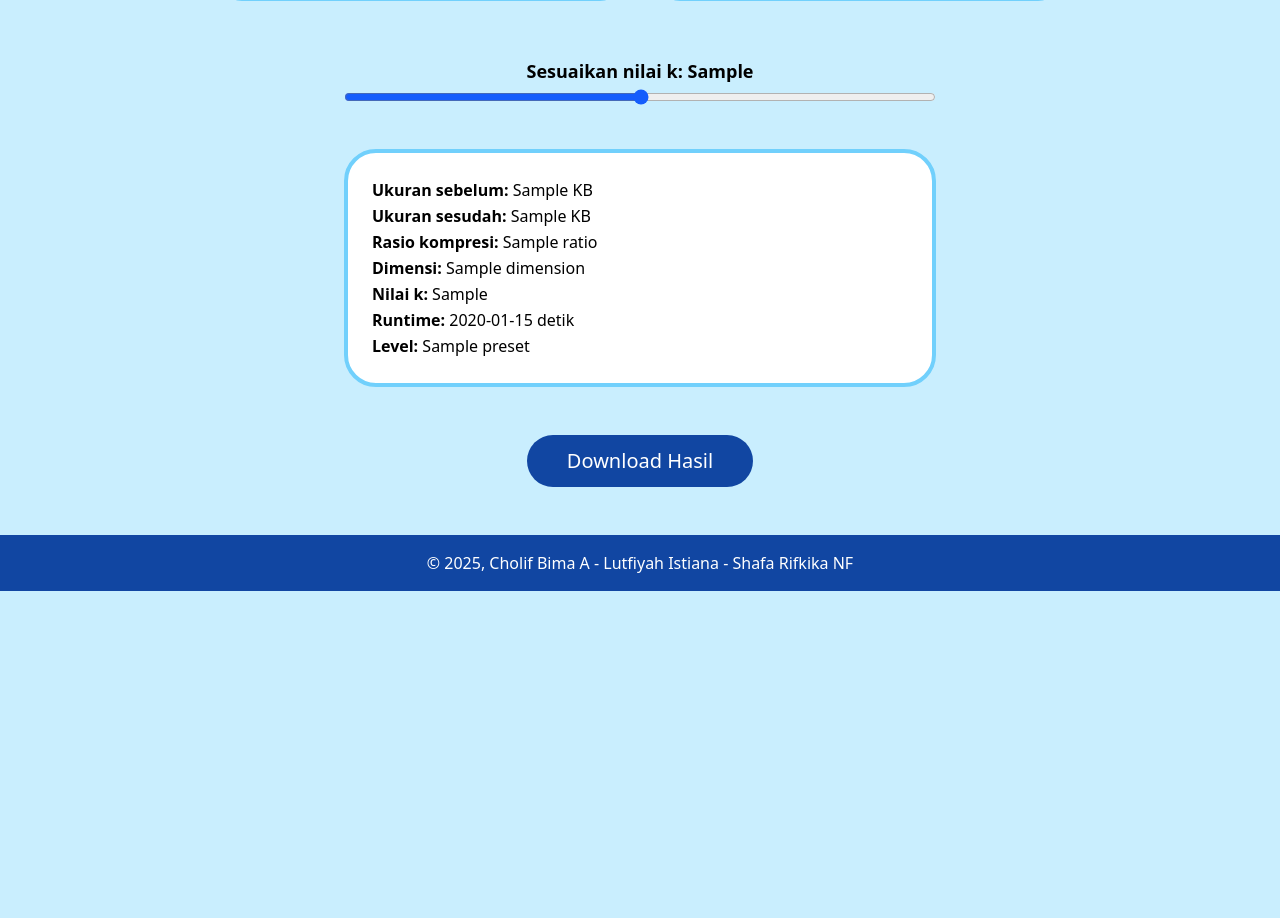
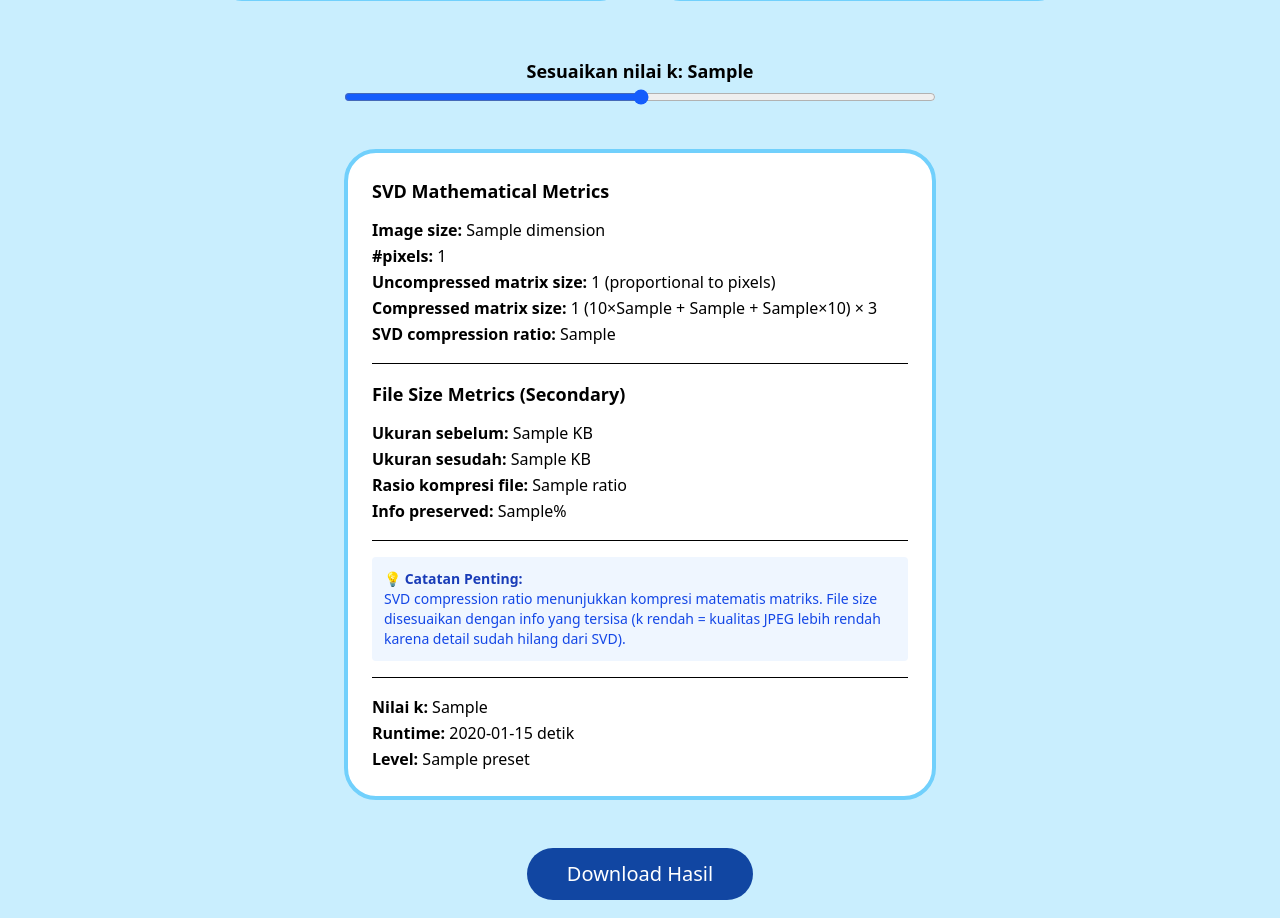
Before and after one commit to Cholifbima/SVD-Image-Compression, a Flask app: template src/app/templates/result.html in a window 1280 px wide. Shown: the part 573-1491 px from the top of the page. Before the commit the page ends 1164 px from the top, so only its background shows below. Run offline with Flask 2, Linux system fonts and the light colour scheme; the template is opened without the code that fills it: most values are stand-ins (such as "Sample title", 1, 10 or a date in 2020); style sheets or scripts are compiled from the project's sources; some libraries are stand-ins or nearby versions.

Commit message:
fix ukuran file besar + fix bug slider k

```diff
--- a/src/app.py
+++ b/src/app.py
@@ -97,7 +97,18 @@ def compress():
         dest_path = out_path
 
     ratio = (before_size - after_size) / before_size * 100
-    ratio_str = f"{ratio:.2f}%" if ratio >= 0 else f"+{abs(ratio):.2f}% (lebih besar)"
+    ratio_str = f"{ratio:.2f}%" if ratio >=0 else f"+{abs(ratio):.2f}% (lebih besar)"
+
+    # Calculate mathematical SVD compression metrics
+    total_pixels = height * width
+    uncompressed_matrix_size = total_pixels * 3  # RGB channels
+    compressed_matrix_size = (height * k + k + k * width) * 3  # U + S + Vt per channel
+    svd_compression_ratio = uncompressed_matrix_size / compressed_matrix_size
+
+    print(f"DEBUG Math: h={height}, w={width}, k={k}")
+    print(f"DEBUG Math: uncompressed={uncompressed_matrix_size}, compressed={compressed_matrix_size}")
+    print(f"DEBUG Math: SVD ratio={svd_compression_ratio:.2f}")
+    print(f"DEBUG File: before={before_size}, after={after_size}, ratio={(before_size-after_size)/before_size*100:.2f}%")
 
     cache_entry = {
         "output_filename": after_basename,
@@ -115,7 +126,7 @@ def compress():
     return render_template(
         "result.html",
         before_fname=os.path.basename(in_path),
-        after_fname=after_basename,
+        after_fname=os.path.basename(dest_path),
         runtime=f"{runtime:.3f}",
         ratio=ratio_str,
         dimension=f"{height}×{width}",
@@ -123,6 +134,14 @@ def compress():
         after_size_kb=f"{after_size / 1024:.2f}",
         k=k,
         preset=preset if preset else 'custom',
+        # SVD mathematical metrics
+        total_pixels=total_pixels,
+        uncompressed_matrix_size=uncompressed_matrix_size,
+        compressed_matrix_size=compressed_matrix_size,
+        svd_compression_ratio=f"{svd_compression_ratio:.2f}",
+        height=height,
+        width=width,
+        info_preserved=f"{(k/min(height,width))*100:.1f}",
     )
 
 
@@ -146,9 +165,12 @@ def preview(fname):
 
 @app.route('/recompress', methods=['POST'])
 def recompress():
-    """Ajax endpoint to recompress original image with a new k value (with caching)."""
+    """Ajax endpoint to recompress original image with a new k value."""
     fname = request.form.get('fname')  # original uploaded filename
     k_val = request.form.get('k')
+
+    print(f"DEBUG: Recompress called with fname={fname}, k={k_val}")  # Debug log
+
     if not fname or not k_val:
         return jsonify({'error': 'Parameter missing'}), 400
     try:
@@ -160,65 +182,52 @@ def recompress():
     if not os.path.exists(orig_path):
         return jsonify({'error': 'file not found'}), 404
 
-    file_hash = get_file_hash(orig_path)
-    cache_key = f"{file_hash}_{k}"
-    cache_data = load_cache(app.config["CACHE_FILE"])
+    try:
+        # Compress again - FORCE no cache
+        out_path, runtime, before_size, after_size, height, width = compress_image(orig_path, k)
 
-    if cache_key in cache_data:
-        cached_result = cache_data[cache_key]
-        cached_file_path = os.path.join(app.config["CACHE_FOLDER"], cached_result["output_filename"])
+        print(f"DEBUG: SVD result - before:{before_size}, after:{after_size}, h:{height}, w:{width}")  # Debug log
 
-        if os.path.exists(cached_file_path):
-            # Copy to upload folder
-            dest_path = os.path.join(app.config["UPLOAD_FOLDER"], cached_result["output_filename"])
-            shutil.copy2(cached_file_path, dest_path)
+        # ensure file reachable via preview route
+        dest_basename = os.path.basename(out_path)
+        dest_path = os.path.join(app.config['UPLOAD_FOLDER'], dest_basename)
+        try:
+            shutil.move(out_path, dest_path)
+        except Exception as e:
+            print(f"DEBUG: Move failed: {e}")
+            dest_path = out_path
 
-            return jsonify({
-                'url': url_for('preview', fname=cached_result["output_filename"]),
-                'k': k,
-                'runtime': f"{cached_result['runtime']:.3f} (cached)",
-                'before_kb': cached_result["before_size_kb"],
-                'after_kb': cached_result["after_size_kb"],
-                'ratio': cached_result["ratio_str"].replace('%', ''),
-                'dimension': cached_result["dimension"]
-            })
+        ratio = (before_size - after_size) / before_size * 100
 
-    out_path, runtime, before_size, after_size, height, width = compress_image(orig_path, k)
+        # Calculate mathematical SVD compression metrics
+        total_pixels = height * width
+        uncompressed_matrix_size = total_pixels * 3  # RGB channels
+        compressed_matrix_size = (height * k + k + k * width) * 3  # U + S + Vt per channel
+        svd_compression_ratio = uncompressed_matrix_size / compressed_matrix_size
 
-    dest_basename = os.path.basename(out_path)
-    cache_file_path = os.path.join(app.config["CACHE_FOLDER"], dest_basename)
-    shutil.copy2(out_path, cache_file_path)
+        print(f"DEBUG: Math metrics - pixels:{total_pixels}, ratio:{svd_compression_ratio}")  # Debug log
 
-    dest_path = os.path.join(app.config['UPLOAD_FOLDER'], dest_basename)
-    try:
-        shutil.move(out_path, dest_path)
-    except Exception:
-        dest_path = out_path
+        return jsonify({
+            'url': url_for('preview', fname=os.path.basename(dest_path)),
+            'k': k,
+            'runtime': f"{runtime:.3f}",
+            'before_kb': f"{before_size/1024:.2f}",
+            'after_kb': f"{after_size/1024:.2f}",
+            'ratio': f"{ratio:.2f}",
+            'dimension': f"{height}×{width}",
+            # SVD mathematical metrics
+            'total_pixels': total_pixels,
+            'uncompressed_matrix_size': uncompressed_matrix_size,
+            'compressed_matrix_size': compressed_matrix_size,
+            'svd_compression_ratio': f"{svd_compression_ratio:.2f}",
+            'height': height,
+            'width': width,
+            'info_preserved': f"{(k/min(height,width))*100:.1f}"
+        })
 
-    ratio = (before_size - after_size) / before_size * 100
-
-    cache_entry = {
-        "output_filename": dest_basename,
-        "runtime": runtime,
-        "ratio_str": f"{ratio:.2f}%",
-        "dimension": f"{height}×{width}",
-        "before_size_kb": f"{before_size / 1024:.2f}",
-        "after_size_kb": f"{after_size / 1024:.2f}",
-        "timestamp": time.time()
-    }
-
-    cache_data[cache_key] = cache_entry
-    save_cache(app.config["CACHE_FILE"], cache_data)
-
-    return jsonify({
-        'url': url_for('preview', fname=os.path.basename(dest_path)),
-        'k': k,
-        'runtime': f"{runtime:.3f}",
-        'before_kb': f"{before_size/1024:.2f}",
-        'after_kb': f"{after_size/1024:.2f}",
-        'ratio': f"{ratio:.2f}",
-        'dimension': f"{height}×{width}"
-    })
+    except Exception as e:
+        print(f"ERROR in recompress: {e}")  # Error log
+        return jsonify({'error': f'Compression failed: {str(e)}'}), 500
 
 
 @app.route('/cache/clear', methods=['POST'])
--- a/src/app/templates/result.html
+++ b/src/app/templates/result.html
@@ -45,10 +45,27 @@
         </div>
 
         <div id="stats" class="bg-white border-4 border-biru rounded-4xl p-6 w-3/4 md:w-1/2 text-base leading-relaxed mt-4">
+            <h4 class="font-bold text-lg mb-3">SVD Mathematical Metrics</h4>
+            <p><strong>Image size:</strong> {{ dimension }}</p>
+            <p><strong>#pixels:</strong> {{ total_pixels }}</p>
+            <p><strong>Uncompressed matrix size:</strong> {{ uncompressed_matrix_size }} (proportional to pixels)</p>
+            <p><strong>Compressed matrix size:</strong> {{ compressed_matrix_size }} ({{ height }}×{{ k }} + {{ k }} + {{ k }}×{{ width }}) × 3</p>
+            <p><strong>SVD compression ratio:</strong> {{ svd_compression_ratio }}</p>
+
+            <hr class="my-4">
+            <h4 class="font-bold text-lg mb-3">File Size Metrics (Secondary)</h4>
             <p><strong>Ukuran sebelum:</strong> {{ before_size_kb }} KB</p>
             <p><strong>Ukuran sesudah:</strong> {{ after_size_kb }} KB</p>
-            <p><strong>Rasio kompresi:</strong> {{ ratio }}</p>
-            <p><strong>Dimensi:</strong> {{ dimension }}</p>
+            <p><strong>Rasio kompresi file:</strong> {{ ratio }}</p>
+            <p><strong>Info preserved:</strong> <span id="infoPreserved">{{ info_preserved }}%</span></p>
+
+            <hr class="my-4">
+            <div class="bg-blue-50 p-3 rounded text-sm">
+                <p class="font-semibold text-blue-800">💡 Catatan Penting:</p>
+                <p class="text-blue-700">SVD compression ratio menunjukkan kompresi matematis matriks. File size disesuaikan dengan info yang tersisa (k rendah = kualitas JPEG lebih rendah karena detail sudah hilang dari SVD).</p>
+            </div>
+
+            <hr class="my-4">
             <p><strong>Nilai k:</strong> {{ k }}</p>
             <p><strong>Runtime:</strong> {{ runtime }} detik</p>
             <p><strong>Level:</strong> {{ preset }}</p>
@@ -62,6 +79,56 @@
         <div class="w-full bg-biru-tua text-white text-center py-4">&copy; 2025, Cholif Bima A - Lutfiyah Istiana - Shafa Rifkika NF</div>
     </footer>
 
-    <script src="{{ url_for('static', filename='js/result-page.js') }}"></script>
+    <script>
+        const debounceDelay=400;
+        let timer=null;
+        const slider=document.getElementById('kSlider');
+        const kLabel=document.getElementById('kVal');
+        const img=document.getElementById('compressedImg');
+        const statsDiv=document.getElementById('stats');
+        const dlBtn=document.getElementById('downloadBtn');
+        const origName='{{ before_fname }}';
+
+        slider.oninput=()=>{
+            kLabel.textContent=slider.value;
+            if(timer) clearTimeout(timer);
+            timer=setTimeout(doRecompress, debounceDelay);
+        };
+
+        function doRecompress(){
+            const fd=new FormData();
+            fd.append('fname', origName);
+            fd.append('k', slider.value);
+            fetch('/recompress', {method:'POST', body:fd})
+              .then(r=>r.json()).then(d=>{
+                if(d.error){console.error(d.error);return;}
+                img.src=d.url+'?'+Date.now();
+                statsDiv.innerHTML=`<h4 class="font-bold text-lg mb-3">SVD Mathematical Metrics</h4>
+                    <p><strong>Image size:</strong> ${d.dimension}</p>
+                    <p><strong>#pixels:</strong> ${d.total_pixels}</p>
+                    <p><strong>Uncompressed matrix size:</strong> ${d.uncompressed_matrix_size} (proportional to pixels)</p>
+                    <p><strong>Compressed matrix size:</strong> ${d.compressed_matrix_size} (${d.height}×${d.k} + ${d.k} + ${d.k}×${d.width}) × 3</p>
+                    <p><strong>SVD compression ratio:</strong> ${d.svd_compression_ratio}</p>
+
+                    <hr class="my-4">
+                    <h4 class="font-bold text-lg mb-3">File Size Metrics (Secondary)</h4>
+                    <p><strong>Ukuran sebelum:</strong> ${d.before_kb} KB</p>
+                    <p><strong>Ukuran sesudah:</strong> ${d.after_kb} KB</p>
+                    <p><strong>Rasio kompresi file:</strong> ${d.ratio}%</p>
+                    <p><strong>Info preserved:</strong> <span id="infoPreserved">${d.info_preserved}%</span></p>
+
+                    <hr class="my-4">
+                    <div class="bg-blue-50 p-3 rounded text-sm">
+                        <p class="font-semibold text-blue-800">💡 Catatan Penting:</p>
+                        <p class="text-blue-700">SVD compression ratio menunjukkan kompresi matematis matriks. File size disesuaikan dengan info yang tersisa (k rendah = kualitas JPEG lebih rendah karena detail sudah hilang dari SVD).</p>
+                    </div>
+
+                    <hr class="my-4">
+                    <p><strong>Nilai k:</strong> ${d.k}</p>
+                    <p><strong>Runtime:</strong> ${d.runtime} detik</p>`;
+                dlBtn.href=d.url.replace('/preview/','/download/');
+            });
+        }
+    </script>
 </body>
 </html>
```
Also changed, not shown: src/svd.py (+29 -4 lines).
